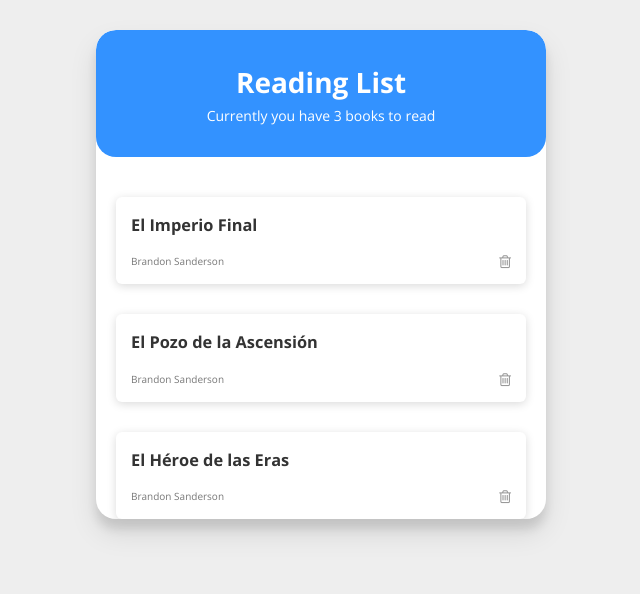
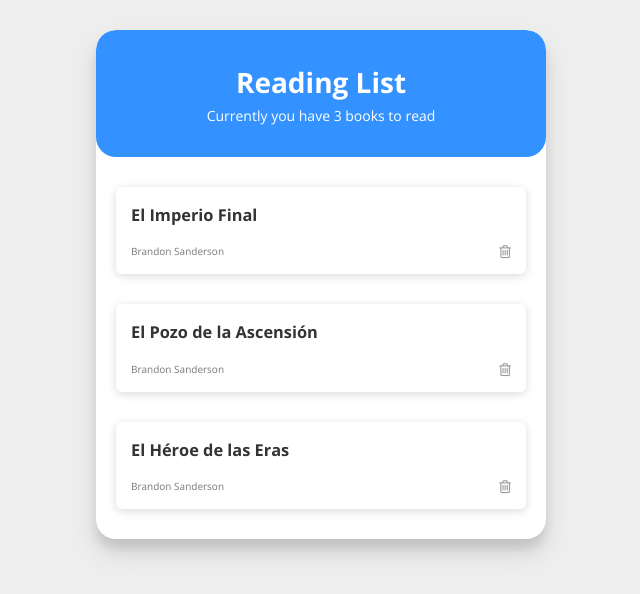
Before and after one commit to danidz96/reading-list-context-hooks, a React (Create React App) app: page / in a window 1280 px wide. Shown: the top 594 px of the page, without its empty margins (319-959 px from the left). Built offline with nearby package versions, Linux system fonts and the light colour scheme.

Commit message:
update styles

```diff
--- a/src/components/BookList/BookList.js
+++ b/src/components/BookList/BookList.js
@@ -9,7 +9,7 @@ const BookList = () => {
 		{ title: 'El Héroe de las Eras', author: 'Brandon Sanderson' }
 	]);
 
-	return <div className={styles.list}>{books.map((book) => <BookItem book={book} key={book.title} />)}</div>;
+	return <ul className={styles.list}>{books.map((book) => <BookItem book={book} key={book.title} />)}</ul>;
 };
 
 export default BookList;
--- a/src/components/BookList/BookList.module.css
+++ b/src/components/BookList/BookList.module.css
@@ -1,3 +1,3 @@
 .list {
-	padding: 0 2rem;
+	padding: 3rem 2rem;
 }
--- a/src/components/Header/Header.module.css
+++ b/src/components/Header/Header.module.css
@@ -4,6 +4,5 @@
 	color: white;
 	border-radius: 2rem;
 	overflow: hidden;
-	margin-bottom: 4rem;
 	text-align: center;
 }
```
